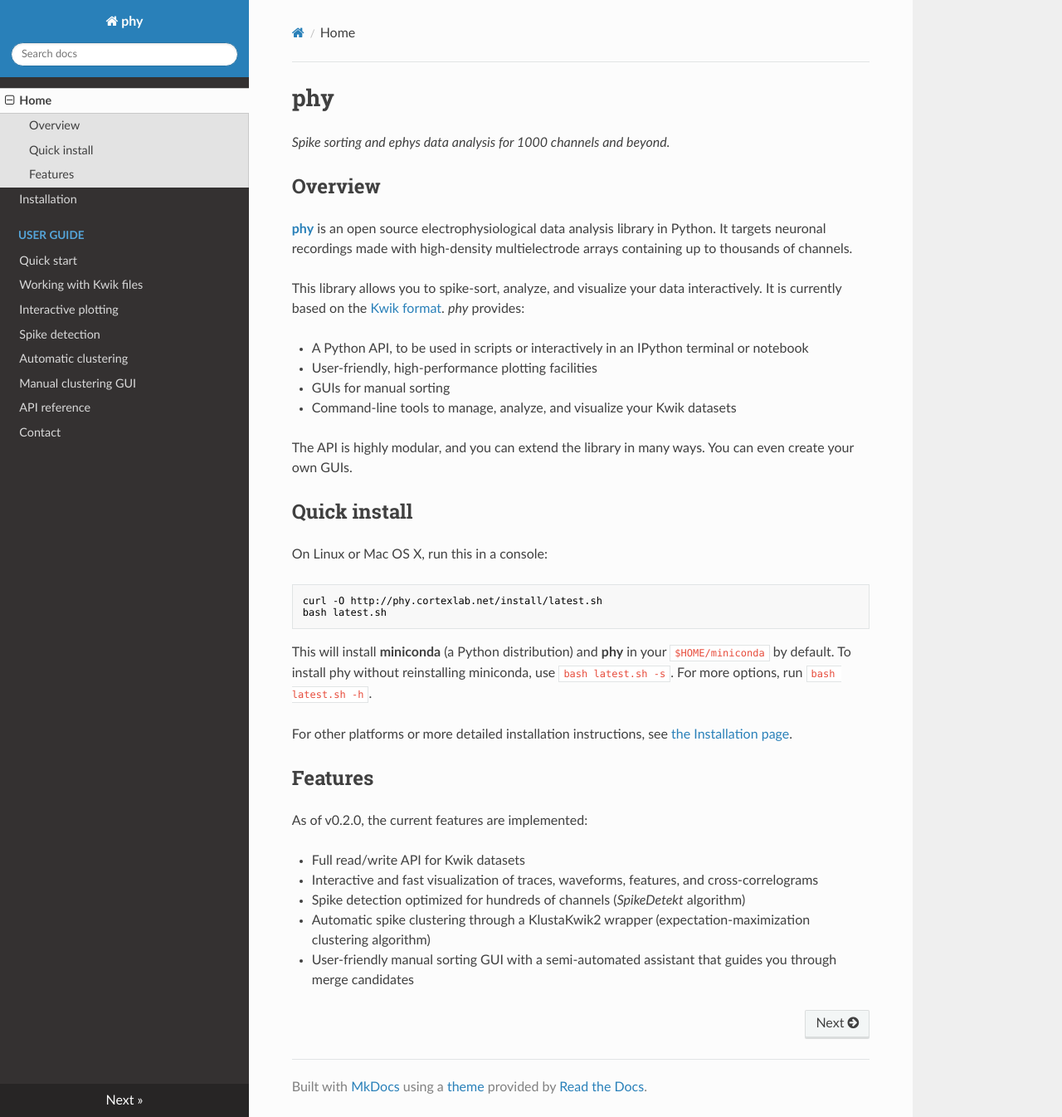
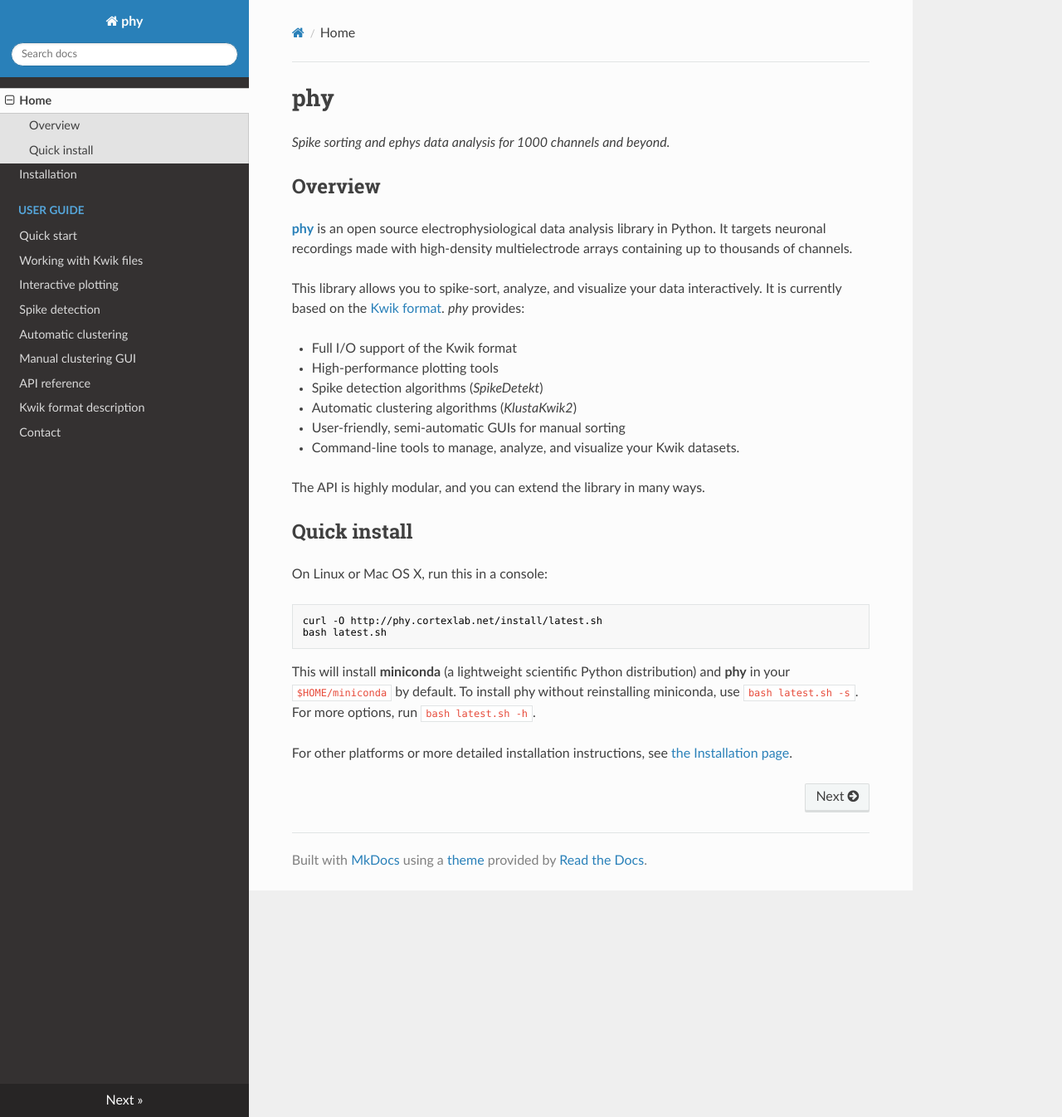
Before and after one commit to kwikteam/phy-doc, an MkDocs documentation site: the page built from docs/index.md, in a window 1280 px wide and 1346 px high. Shown: the whole window at 83% size. Built offline with MkDocs 1.6.1, drawn with Linux system fonts in a browser that asks for light colours; nearby versions of some CDN libraries; old or Windows-style settings are respelled for this version of MkDocs.

Commit message:
Updated index.

````diff
--- a/docs/index.md
+++ b/docs/index.md
@@ -1,6 +1,7 @@
 # phy
 
 _Spike sorting and ephys data analysis for 1000 channels and beyond._
+
 
 ## Overview
 
@@ -8,12 +9,15 @@
 
 This library allows you to spike-sort, analyze, and visualize your data interactively. It is currently based on the [Kwik format](kwik-format.md). *phy* provides:
 
-* A Python API, to be used in scripts or interactively in an IPython terminal or notebook
-* User-friendly, high-performance plotting facilities
-* GUIs for manual sorting
-* Command-line tools to manage, analyze, and visualize your Kwik datasets
+* Full I/O support of the Kwik format
+* High-performance plotting tools
+* Spike detection algorithms (*SpikeDetekt*)
+* Automatic clustering algorithms (*KlustaKwik2*)
+* User-friendly, semi-automatic GUIs for manual sorting
+* Command-line tools to manage, analyze, and visualize your Kwik datasets.
 
-The API is highly modular, and you can extend the library in many ways. You can even create your own GUIs.
+The API is highly modular, and you can extend the library in many ways.
+
 
 ## Quick install
 
@@ -24,16 +28,6 @@
 bash latest.sh
 ```
 
-This will install **miniconda** (a Python distribution) and **phy** in your `$HOME/miniconda` by default. To install phy without reinstalling miniconda, use `bash latest.sh -s`. For more options, run `bash latest.sh -h`.
+This will install **miniconda** (a lightweight scientific Python distribution) and **phy** in your `$HOME/miniconda` by default. To install phy without reinstalling miniconda, use `bash latest.sh -s`. For more options, run `bash latest.sh -h`.
 
 For other platforms or more detailed installation instructions, see [the Installation page](install.md).
-
-## Features
-
-As of v0.2.0, the current features are implemented:
-
-* Full read/write API for Kwik datasets
-* Interactive and fast visualization of traces, waveforms, features, and cross-correlograms
-* Spike detection optimized for hundreds of channels (*SpikeDetekt* algorithm)
-* Automatic spike clustering through a KlustaKwik2 wrapper (expectation-maximization clustering algorithm)
-* User-friendly manual sorting GUI with a semi-automated assistant that guides you through merge candidates
--- a/mkdocs.yml
+++ b/mkdocs.yml
@@ -10,5 +10,6 @@
    - 'Automatic clustering': 'cluster-auto.md'
    - 'Manual clustering GUI': 'cluster-manual.md'
 - API reference: 'api.md'
+- Kwik format description: 'kwik-format.md'
 - Contact: 'contact.md'
 theme: readthedocs
````
Also changed, not shown: docs/kwik-format.md (+2 -0 lines).
